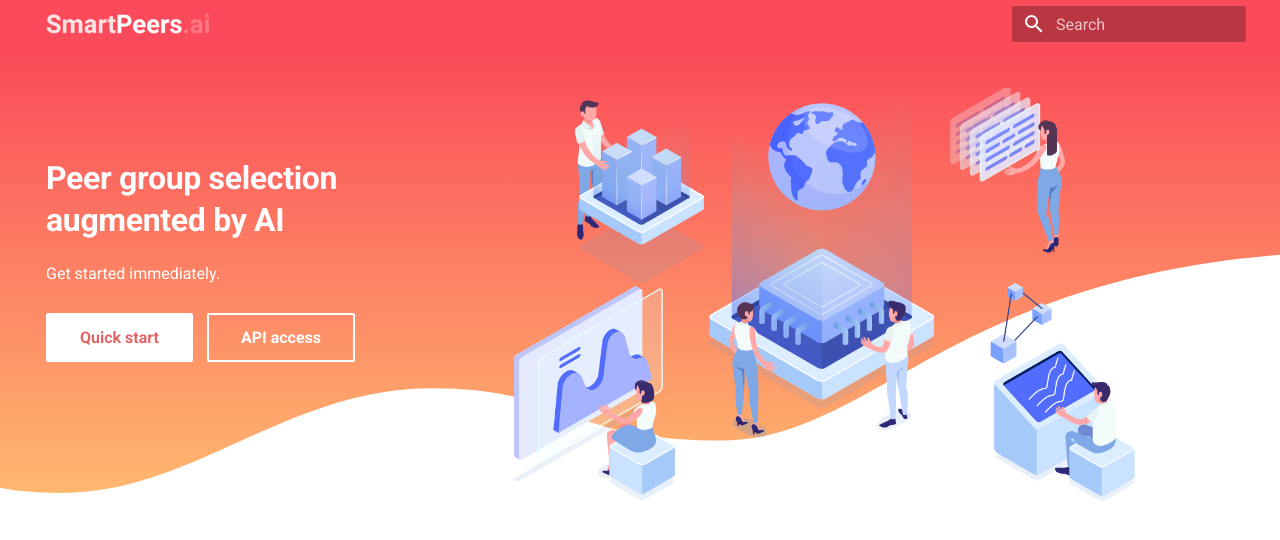
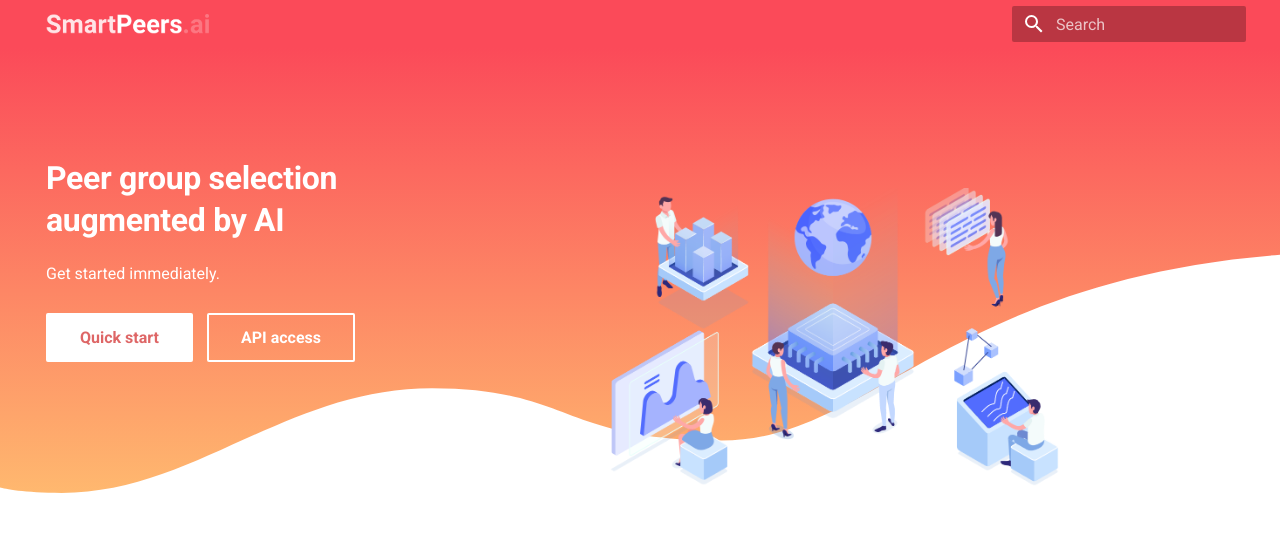
Before and after one commit to pax1a/smartpeers-web, an MkDocs documentation site: the page built from docs/index.md, in a window 1280 px wide. Shown: the top 540 px of the page. Built offline with MkDocs 1.6.1 and Material for MkDocs 9.7.7, drawn with Linux system fonts in a browser that asks for light colours.

Commit message:
Update home.html

```diff
--- a/overrides/home.html
+++ b/overrides/home.html
@@ -65,7 +65,9 @@
 
     .tx-hero__image {
       order: 1;
-      width: 32rem;
+      padding-top: 5rem;
+      padding-left: 5rem;
+      width: 28rem;
       transform: translateX(4rem);
     }
   }
```
